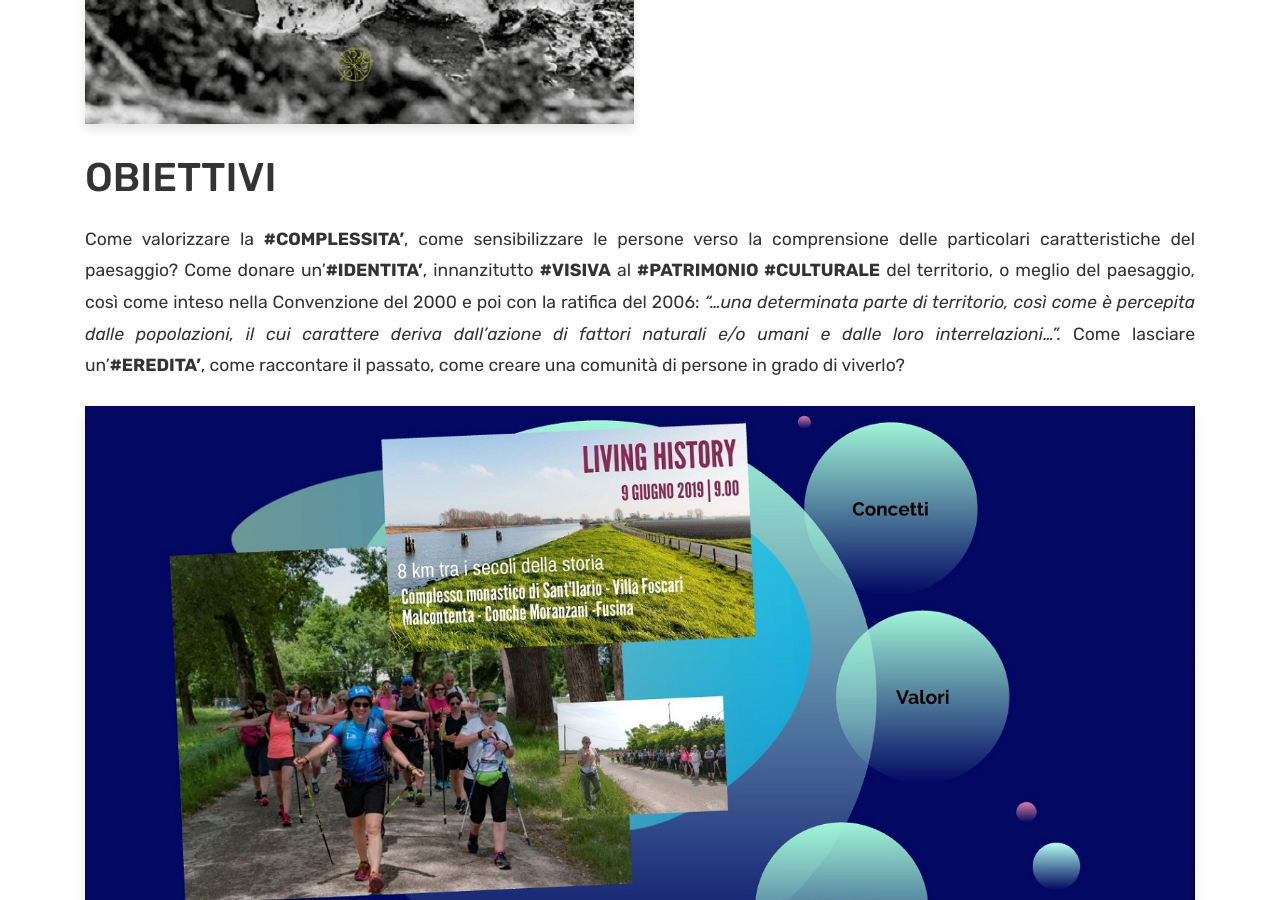
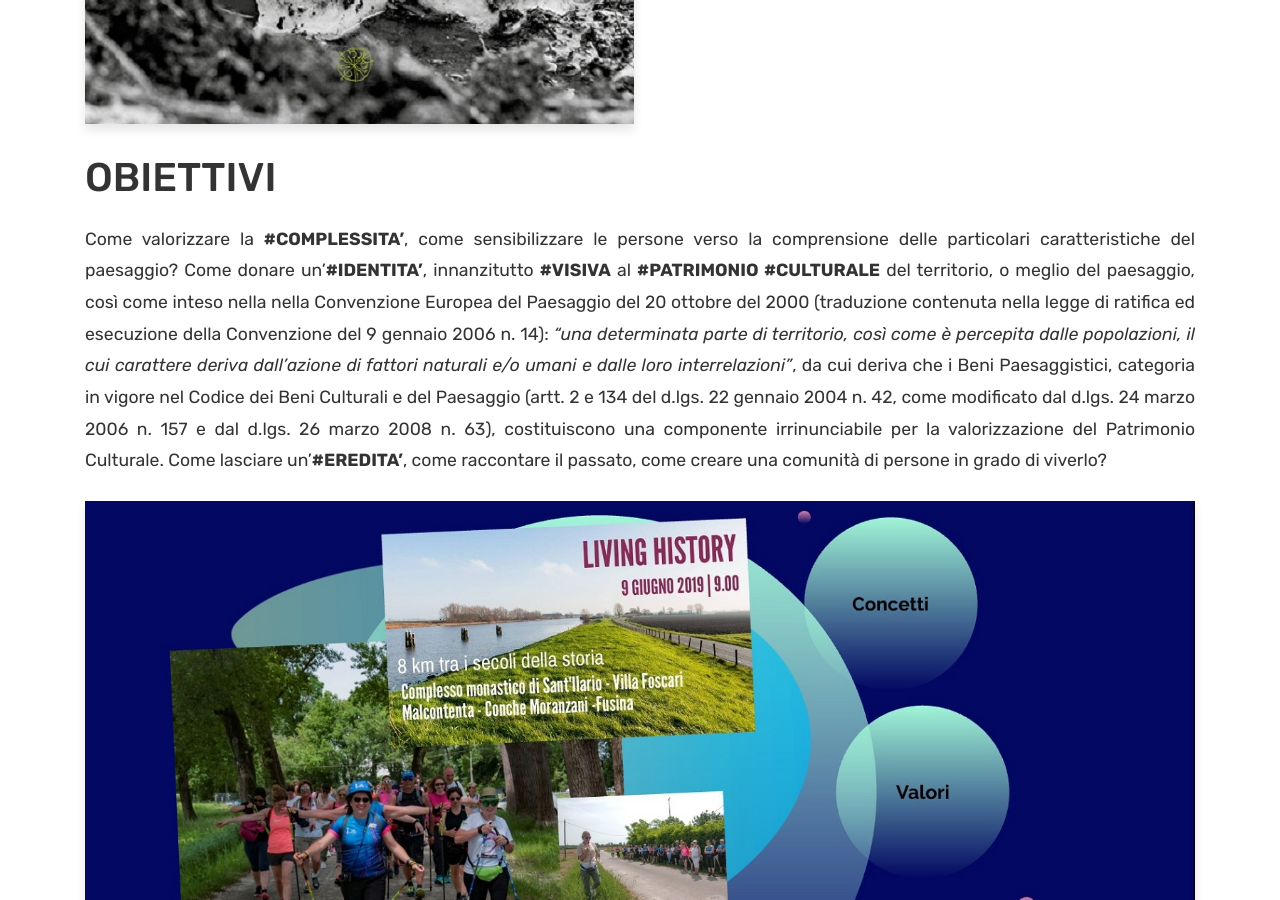
Before and after one commit to valrem93/SantIlarioeilBrenta_test, a Jekyll site: the page built from docs/heritage.md, in a window 1280 px wide and 900 px high, scrolled down 2973 px. Built offline with Jekyll 4.4.1, drawn with Linux system fonts in a browser that asks for light colours; comment, search, counter and statistics services are not loaded.

Commit message:
Update heritage.md

```diff
--- a/docs/heritage.md
+++ b/docs/heritage.md
@@ -33,8 +33,7 @@ I nostri recenti studi dimostrano che qualunque periodo si prenda in considerazi
 OBIETTIVI
 =========
 
-Come valorizzare la **\#COMPLESSITA'**, come sensibilizzare le persone verso la comprensione delle particolari caratteristiche del paesaggio? Come donare un'**\#IDENTITA'**, innanzitutto **\#VISIVA** al **\#PATRIMONIO \#CULTURALE** del territorio, o meglio del paesaggio, così come inteso nella Convenzione del 2000 e poi con la ratifica del 2006:
-_“…una determinata parte di territorio, così come è percepita dalle popolazioni, il cui carattere deriva dall'azione di fattori naturali e/o umani e dalle loro interrelazioni…”._
+Come valorizzare la **\#COMPLESSITA'**, come sensibilizzare le persone verso la comprensione delle particolari caratteristiche del paesaggio? Come donare un'**\#IDENTITA'**, innanzitutto **\#VISIVA** al **\#PATRIMONIO \#CULTURALE** del territorio, o meglio del paesaggio, così come inteso nella nella Convenzione Europea del Paesaggio del 20 ottobre del 2000 (traduzione contenuta nella legge di ratifica ed esecuzione della Convenzione del 9 gennaio 2006 n. 14): _“una determinata parte di territorio, così come è percepita dalle popolazioni, il cui carattere deriva dall'azione di fattori naturali e/o umani e dalle loro interrelazioni”_, da cui deriva che i Beni Paesaggistici, categoria in vigore nel Codice dei Beni Culturali e del Paesaggio (artt. 2 e 134 del d.lgs. 22 gennaio 2004 n. 42, come modificato dal d.lgs. 24 marzo 2006 n. 157 e dal d.lgs. 26 marzo 2008 n. 63), costituiscono una componente irrinunciabile per la valorizzazione del Patrimonio Culturale.
 Come lasciare un’**\#EREDITA'**, come raccontare il passato, come creare una comunità di persone in grado di viverlo?
 {: style="text-align: justify"}
 ![jekyll template mediumish]({{site.baseurl}}/assets/images/passeggiata.jpg)
```
